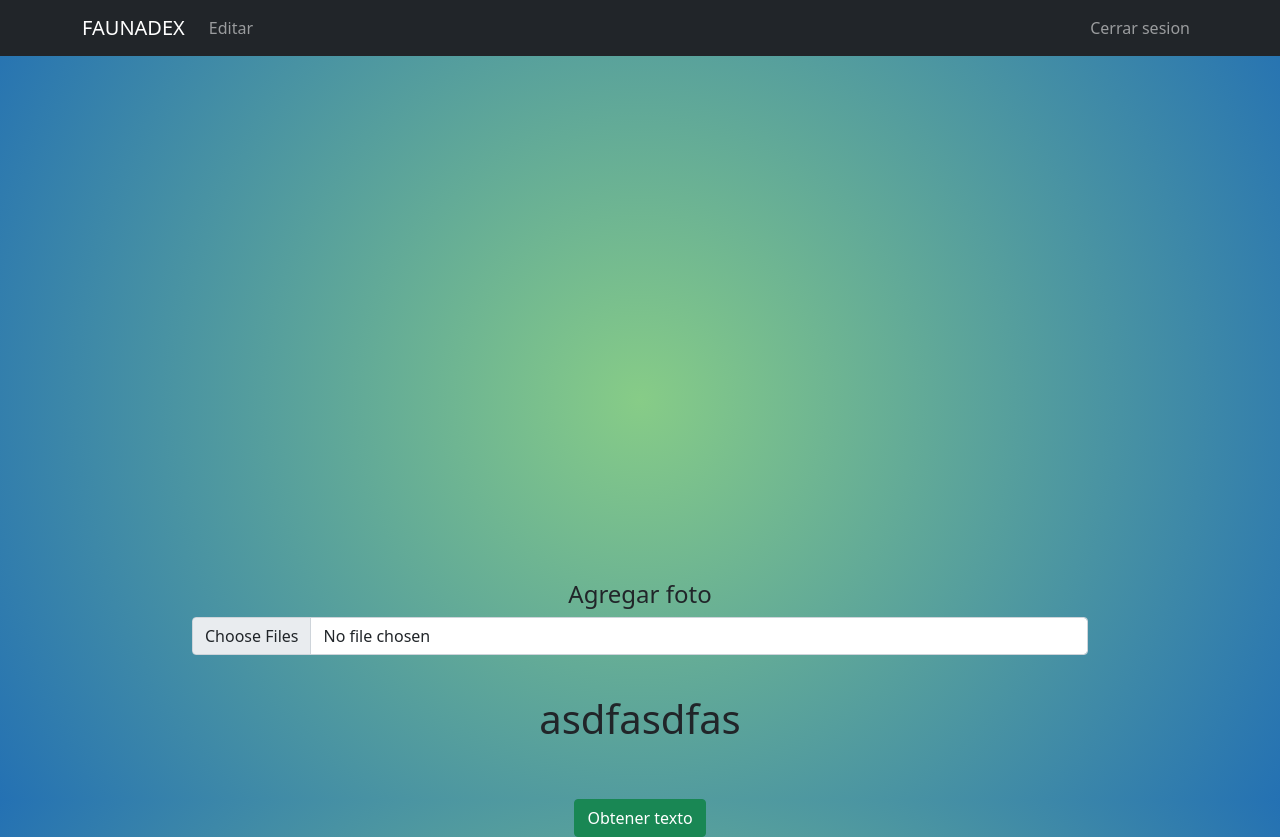
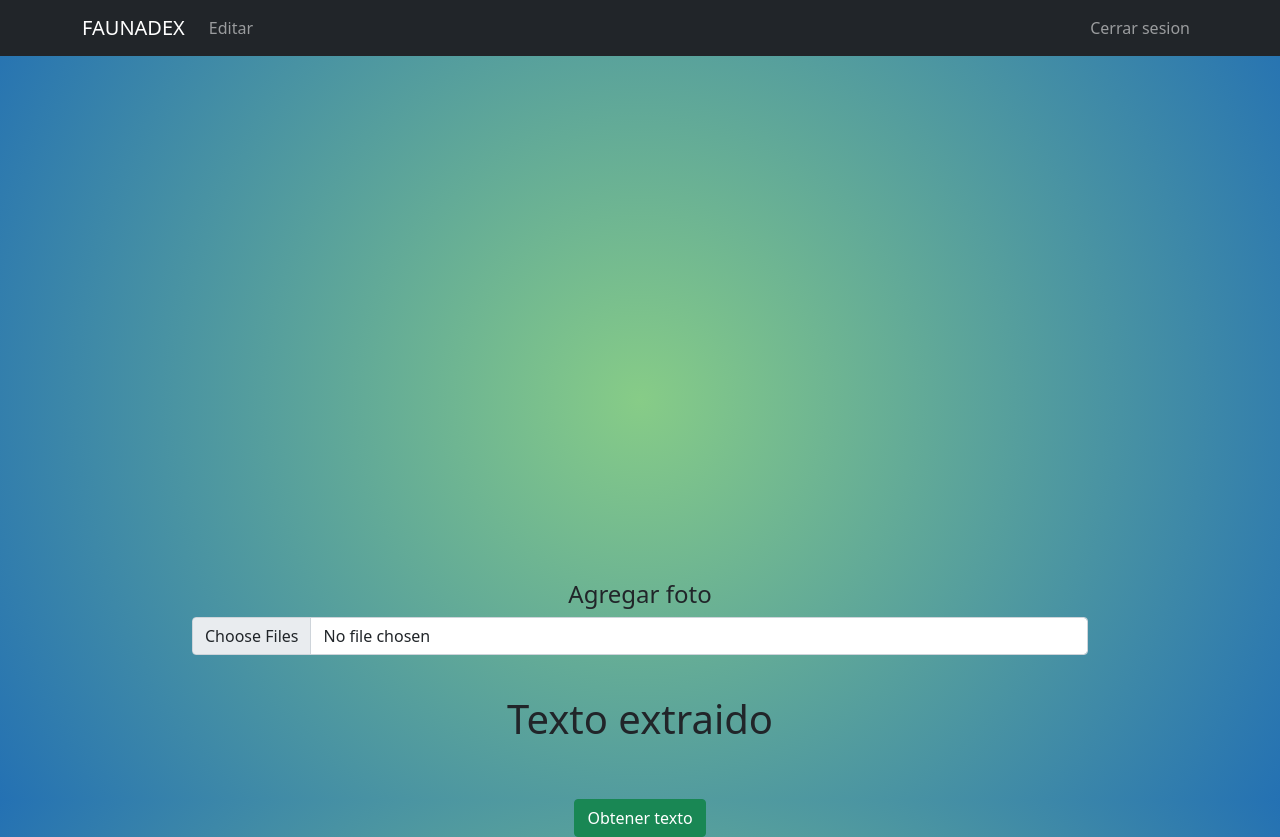
Before and after one commit to willop/Seminario1_Practica2_Grupo13, a React (Create React App) app in the folder FrontEnd/: page /ExtraerTexto in a window 1280 px wide. Built offline with nearby package versions, Linux system fonts and the light colour scheme.

Commit message:
update texto frontend

```diff
--- a/FrontEnd/src/components/ExtraerTexto.js
+++ b/FrontEnd/src/components/ExtraerTexto.js
@@ -12,7 +12,7 @@ export default function ExtraerTexto() {
     //constantes
     const [img, setimg] = useState()
     const [enviar, setenviar] = useState("")
-    const [resp, setresp] = useState("asdfasdfas")
+    const [resp, setresp] = useState("Texto extraido")
 
 
     const filesSelectedHandler = async (event) => {
```
